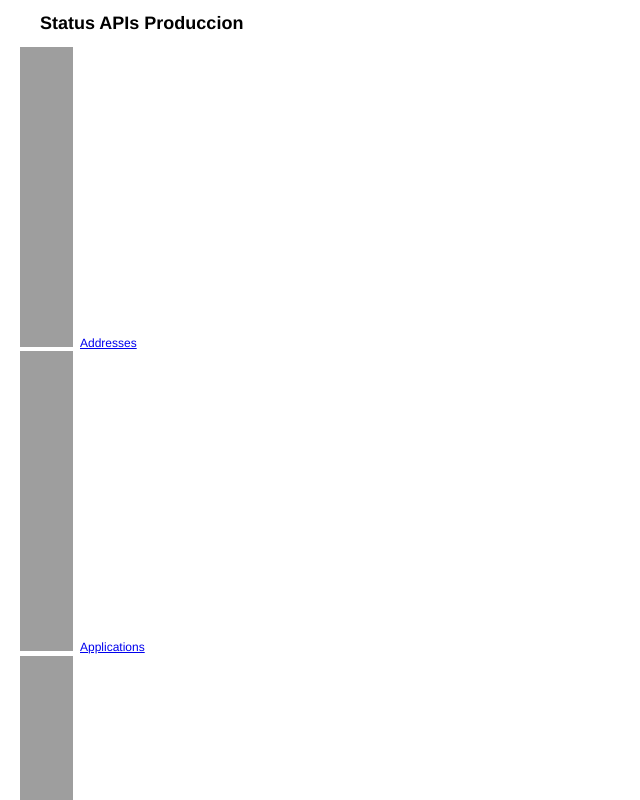
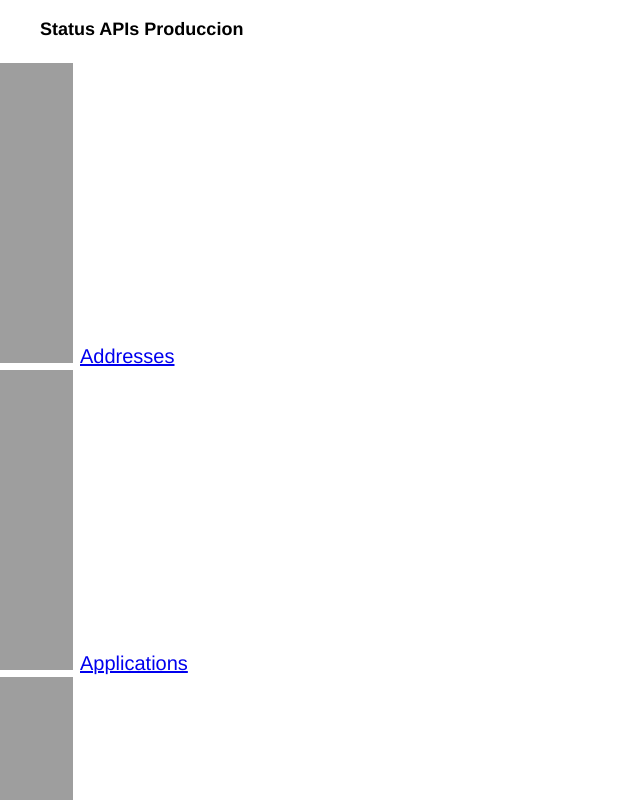
Before and after one commit to natos/mlstatus, a plain HTML site: page index.html in a window 1280 px wide. Shown: the top 800 px of the page, without its empty margins (0-640 px from the left). Drawn offline with nearby package versions, Linux system fonts and the light colour scheme.

Commit message:
agrandado de fonts y eliminado de overflow auto

```diff
--- a/index.html
+++ b/index.html
@@ -4,7 +4,7 @@
     <meta charset="UTF-8">
     <script type="text/javascript" src="http://ajax.googleapis.com/ajax/libs/jquery/1.5.1/jquery.min.js"></script>
     <style>
-	  body { font-family: "Helvetica Neue", sans-serif; font-size: 12px; margin: 0; padding: 15px 15px 15px 550px; line-height: 1.4em; }
+	  body { font-family: "Helvetica Neue", sans-serif; font-size: 20px; margin: 0; padding: 15px 15px 15px 550px; line-height: 1.4em; }
           h1 {
             font-size: 26px;
           }
@@ -50,7 +50,6 @@
             position: absolute;
             top: 0;
             height: 100%;
-            overflow: auto;
           }
 
           body > section:first-child {
```
